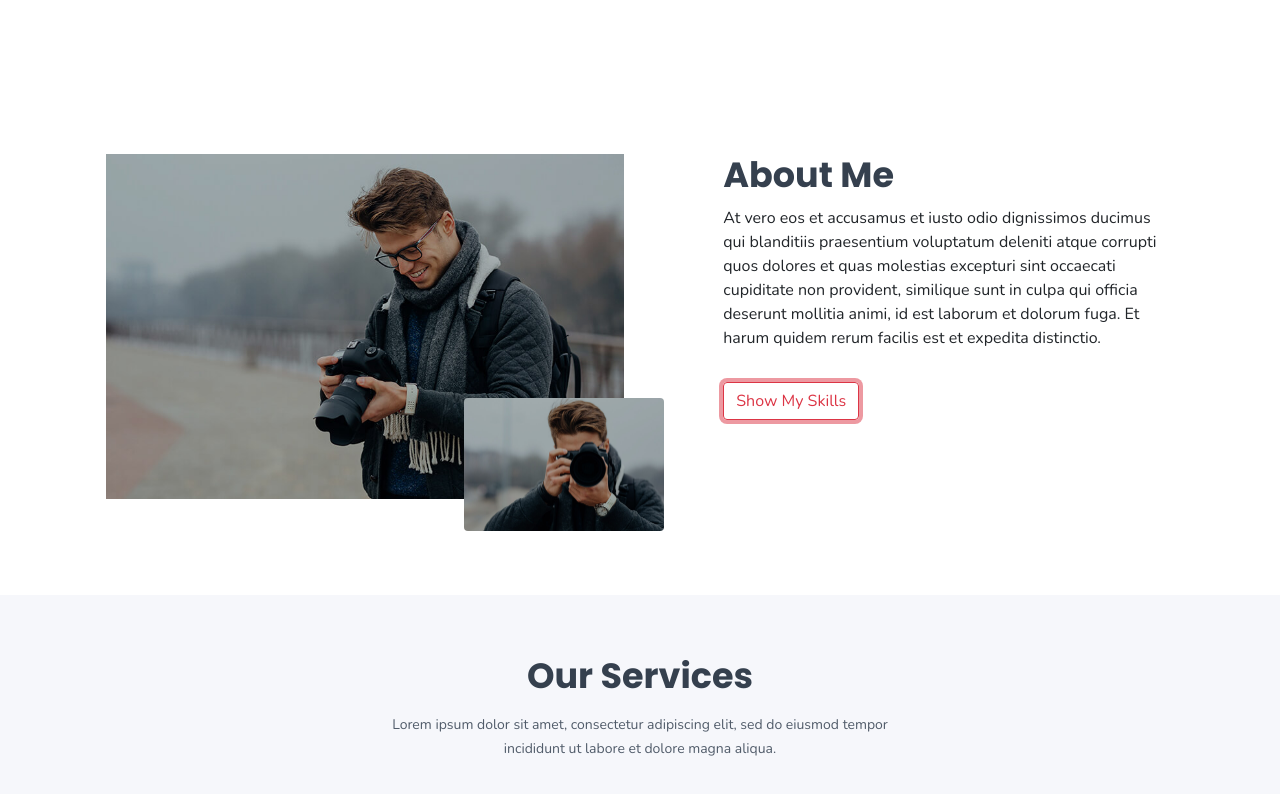
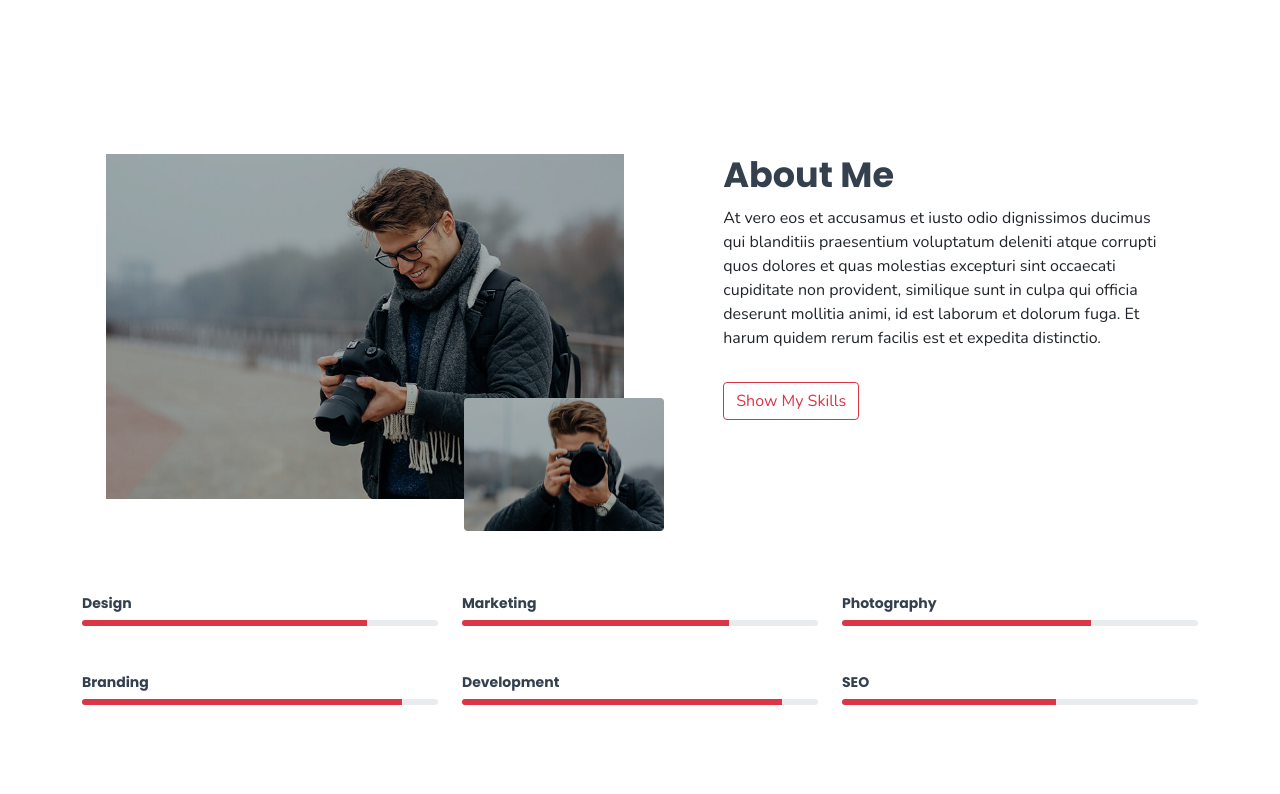
Before and after one commit to or-obaidullah/jose-smith, a plain HTML site: page index.html in a window 1280 px wide. Both pictures are taken after a click on the button "Show My Skills". Shown: the part 814-1608 px from the top of the page. Drawn offline with nearby package versions, Linux system fonts and the light colour scheme.

Commit message:
after adding skills

```diff
--- a/css/style.css
+++ b/css/style.css
@@ -143,7 +143,21 @@ body{
    font-family: 'Poppins', sans-serif;
     margin-bottom: 10px;
 }
-
+.about-section button:focus{
+    box-shadow: none;
+}
+.skills{
+    display: none;
+}
+.skills h6{
+    font-family: 'Poppins', sans-serif;
+    font-weight: bold;
+    color: #35404e;
+    font-size: 14px;
+}
+.skills .progress{
+    height: 6px;
+}
 /* ================================= */
 /* SERVICES SECTION */
 /* ================================= */
--- a/index.html
+++ b/index.html
@@ -63,6 +63,7 @@
       </div>
     </nav>
   </header>
+  <!-- Header section end -->
 
   <!-- Banner section start -->
   <section class="banner-section position-relative">
@@ -70,21 +71,22 @@
       <div class="text-center">
         <h6>Welcome</h6>
         <h1 class="text-white lh-base">I Am <span class="animate"></span></h1>
-        <p class="text-white lh-base wow fadeInUp" data-wow-delay=".75s">Lorem ipsum dolor sit amet, consectetur adipiscing elit, sed do eiusmod <br>
+        <p class="text-white lh-base wow fadeInUp" data-wow-delay=".75s">Lorem ipsum dolor sit amet, consectetur
+          adipiscing elit, sed do eiusmod <br>
           tempor incididunt ut labore et dolore magna aliqua.</p>
         <button class="mt-3 main-btn wow fadeInUp" data-wow-delay="1s">About Me</button>
       </div>
     </div>
   </section>
   <!-- Banner section end -->
-  <!-- Header section end -->
 
   <!-- about section start-->
   <section id="about" class="about-section my-5 py-5">
     <div class="container">
       <div class="row justify-content-around">
         <div class="col-md-12 col-lg-6 about-left-part">
-          <img class="img-fluid img-one wow fadeInRight" data-wow-delay=".5s" src="img/about-1.jpg" alt="about-photo-one">
+          <img class="img-fluid img-one wow fadeInRight" data-wow-delay=".5s" src="img/about-1.jpg"
+            alt="about-photo-one">
           <img class="img-fluid img-two rounded wow fadeInLeft" data-wow-delay=".5s" src="img/about-2.jpg" alt="">
         </div>
         <div class="col-md-12 col-lg-5 wow fadeInLeft mt-5 mt-lg-0" data-wow-delay=".75s">
@@ -93,7 +95,55 @@
             atque corrupti quos dolores et quas molestias excepturi sint occaecati cupiditate non provident, similique
             sunt in culpa qui officia deserunt mollitia animi, id est laborum et dolorum fuga. Et harum quidem rerum
             facilis est et expedita distinctio.</p>
-          <button class="btn btn-outline-danger mt-3 wow fadeInUp" data-wow-delay="1s">Show My Skills</button>
+          <button class="btn btn-outline-danger mt-3 wow fadeInUp skill-toggle" data-wow-delay="1s">Show My
+            Skills</button>
+        </div>
+      </div>
+      <!-- skills -->
+      <div class="skills">
+        <div class="row gy-5 mt-5">
+          <div class="col-md-4">
+            <h6>Design</h6>
+            <div class="progress">
+              <div class="progress-bar bg-danger" role="progressbar" style="width: 80%" aria-valuenow="100"
+                aria-valuemin="0" aria-valuemax="100"></div>
+            </div>
+          </div>
+          <div class="col-md-4">
+            <h6>Marketing</h6>
+            <div class="progress">
+              <div class="progress-bar bg-danger" role="progressbar" style="width: 75%" aria-valuenow="100"
+                aria-valuemin="0" aria-valuemax="100"></div>
+            </div>
+          </div>
+          <div class="col-md-4">
+            <h6>Photography</h6>
+            <div class="progress">
+              <div class="progress-bar bg-danger" role="progressbar" style="width: 70%" aria-valuenow="100"
+                aria-valuemin="0" aria-valuemax="100"></div>
+            </div>
+          </div>
+          <div class="col-md-4">
+            <h6>Branding</h6>
+            <div class="progress">
+              <div class="progress-bar bg-danger" role="progressbar" style="width: 90%" aria-valuenow="100"
+                aria-valuemin="0" aria-valuemax="100"></div>
+            </div>
+          </div>
+          <div class="col-md-4">
+            <h6>Development</h6>
+            <div class="progress">
+              <div class="progress-bar bg-danger" role="progressbar" style="width: 90%" aria-valuenow="100"
+                aria-valuemin="0" aria-valuemax="100"></div>
+            </div>
+          </div>
+          <div class="col-md-4">
+            <h6>SEO</h6>
+            <div class="progress">
+              <div class="progress-bar bg-danger" role="progressbar" style="width: 60%" aria-valuenow="100"
+                aria-valuemin="0" aria-valuemax="100"></div>
+            </div>
+          </div>
         </div>
       </div>
     </div>
--- a/js/script.js
+++ b/js/script.js
@@ -49,3 +49,8 @@ $('.owl-carousel').owlCarousel({
 
 //wow js
 new WOW().init();
+
+// skill
+$(".skill-toggle").click(function(){
+    $(".skills").toggle(500)
+})
```
Lines whose indentation alone changed are shown as unchanged.
